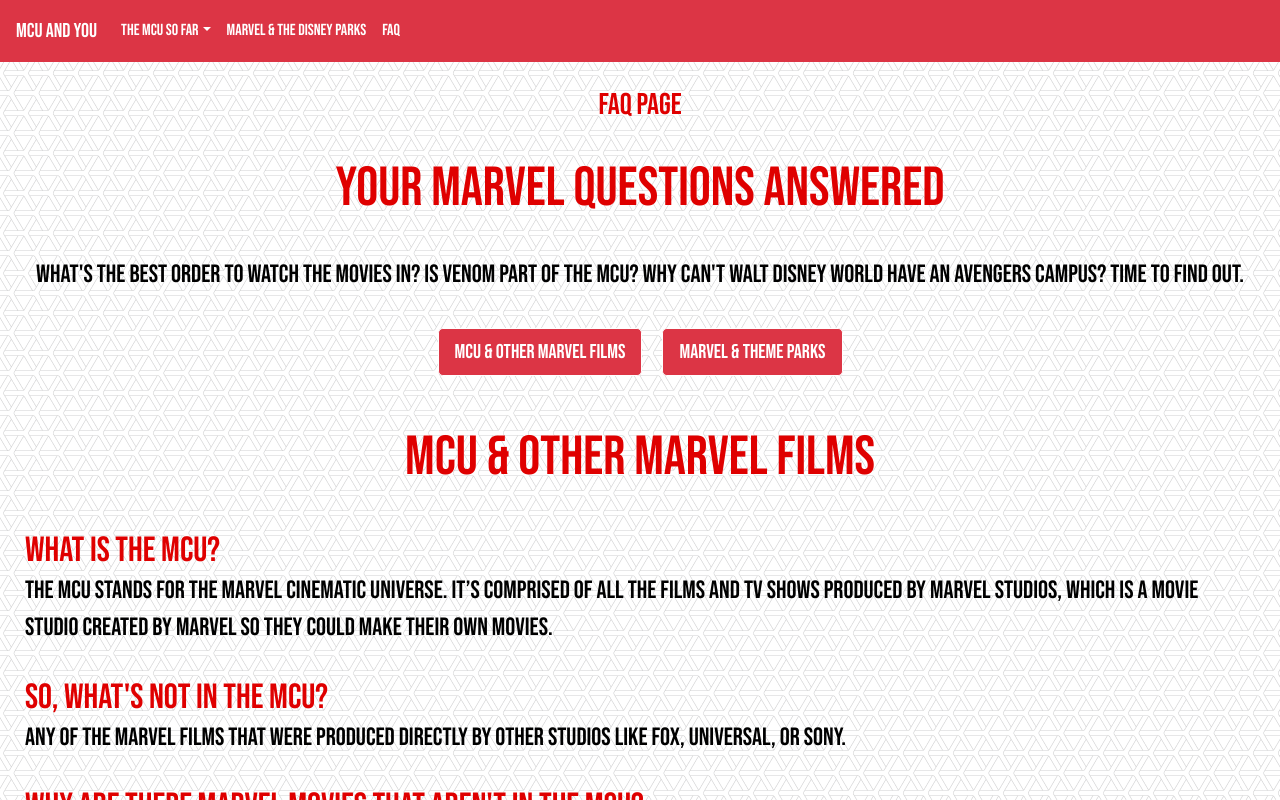
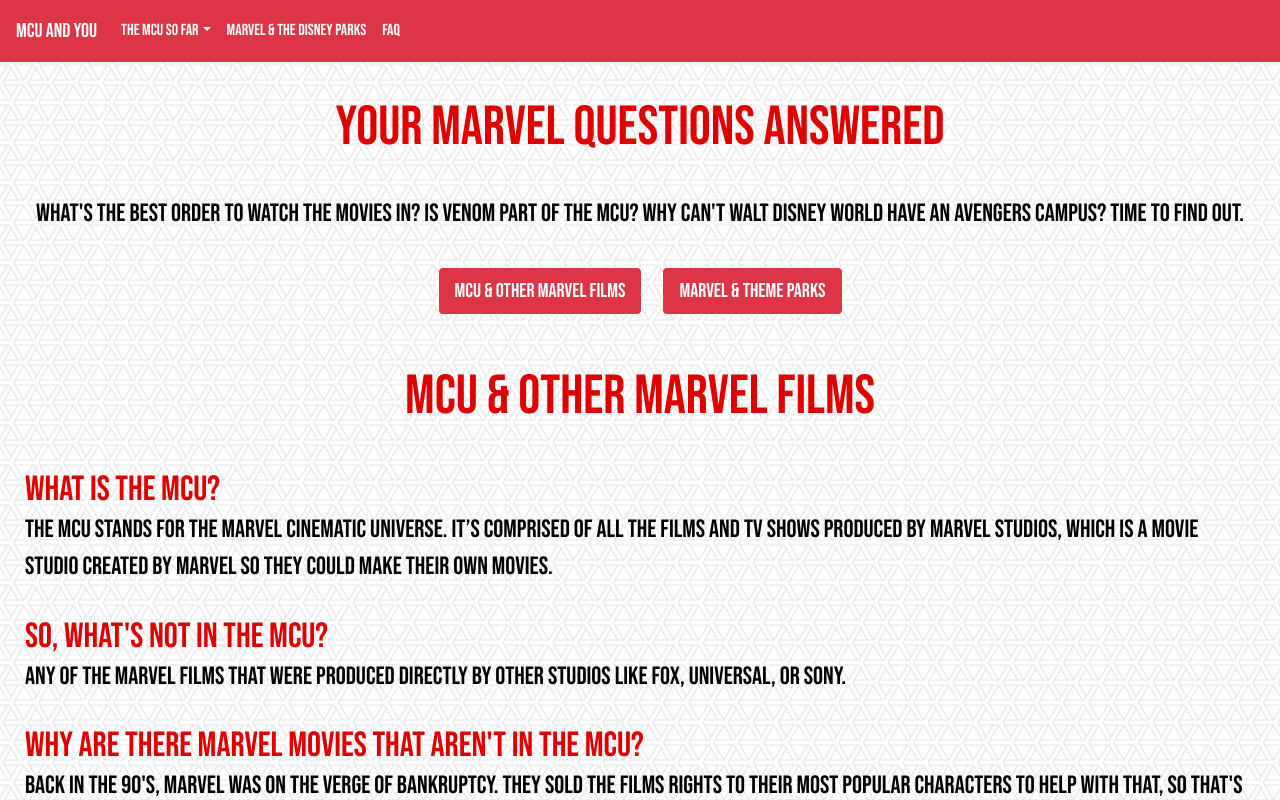
Before and after one commit to tironam/MarvelResource, a React (Create React App) app: page /FAQ in a window 1280 px wide. Shown: the top 800 px of the page. Built offline with nearby package versions, Linux system fonts and the light colour scheme.

Commit message:
Moved some code from MCUfaq to the FAQ page

```diff
--- a/src/components/Movies/MCUfaq.js
+++ b/src/components/Movies/MCUfaq.js
@@ -5,21 +5,6 @@
 const MCUfaq = () => {
     return (
         <div>
-            <div className="header-text">
-                Your Marvel Questions Answered
-            </div>
-            <div className="answer-text text-center">What's the best order to watch the movies in? Is Venom part of the MCU? Why can't Walt Disney World have an Avengers Campus? Time to find out.</div>
-            <div className="text">
-                <Button size="lg" className="phaseBtn phase1" color="danger" href="#MCU" style={{ marginBottom: '1rem' }}>
-                MCU & Other Marvel Films
-            </Button>
-            <Button size="lg" className="phaseBtn phase1" color="danger" href="#Disney" style={{ marginBottom: '1rem' }}>
-                Marvel & Theme Parks
-            </Button>
-            </div>
-            <div className="header-text" id="MCU">
-                MCU & Other Marvel Films
-            </div>
             <QA
                 question="What is the MCU?"
                 answer="The MCU stands for the Marvel Cinematic Universe. It’s comprised of all the films and tv shows produced by Marvel Studios, which is a movie studio created by Marvel so they could make their own movies."
--- a/src/pages/FAQ/FAQ.js
+++ b/src/pages/FAQ/FAQ.js
@@ -1,11 +1,26 @@
 import React from 'react';
 import QA from '../../components/QA';
+import { Button } from 'reactstrap';
 import MCUfaq from '../../components/Movies/MCUfaq';
 
 const FAQ = () => {
     return (
         <div className="Container">
-            <h1 className="text">FAQ Page</h1>
+            <div className="header-text">
+                Your Marvel Questions Answered
+            </div>
+            <div className="answer-text text-center">What's the best order to watch the movies in? Is Venom part of the MCU? Why can't Walt Disney World have an Avengers Campus? Time to find out.</div>
+            <div className="text">
+                <Button size="lg" className="phaseBtn phase1" color="danger" href="#MCU" style={{ marginBottom: '1rem' }}>
+                    MCU & Other Marvel Films
+                </Button>
+                <Button size="lg" className="phaseBtn phase1" color="danger" href="#Disney" style={{ marginBottom: '1rem' }}>
+                    Marvel & Theme Parks
+                </Button>
+            </div>
+            <div className="header-text" id="MCU">
+                MCU & Other Marvel Films
+            </div>
             <MCUfaq />
         </div>
     );
--- a/src/pages/Home/Home.css
+++ b/src/pages/Home/Home.css
@@ -39,7 +39,7 @@
     font-size: 30px;
     color: black;
     text-align: center;
-    Margin: 25px 0 25px 0;
+    Margin: 25px 15px 25px 15px;
     font-family: "Bebas Neue", cursive;
     /* font-family: "Audiowide", sans-serif; */
 }
@@ -69,7 +69,7 @@
     font-size: 55px;
     color: #df0000;
     text-align: center;
-    Margin: 25px 25px 25px 25px;
+    Margin: 25px 15px 25px 15px;
     font-family: "Bebas Neue", cursive;
 }
 
```
